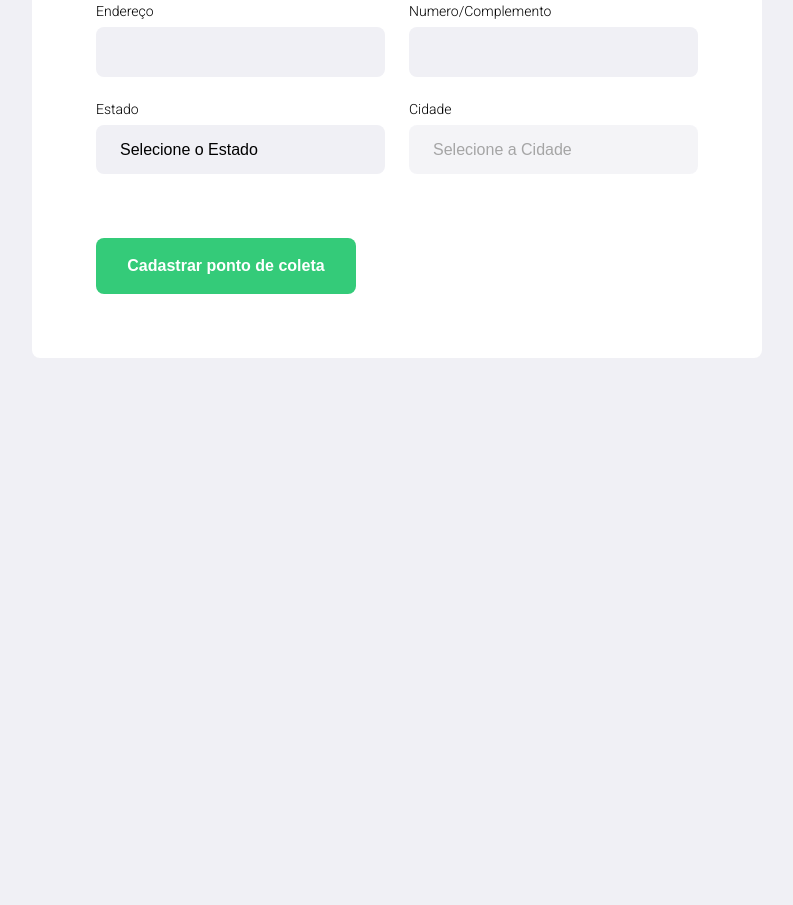
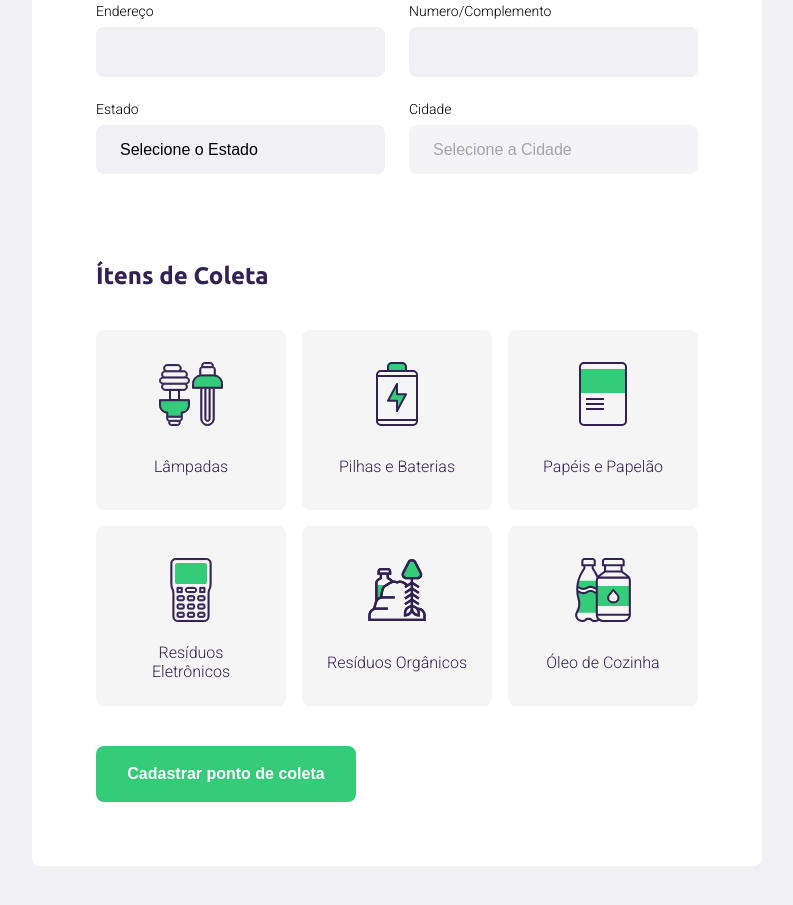
Before and after one commit to daniellybto/Next-Level-Week-1.0, a plain HTML site: page create-point.html in a window 1280 px wide. Shown: the part 505-1410 px from the top of the page, without its empty margins (243-1036 px from the left). Before the commit the page ends 943 px from the top, so only its background shows below. Drawn offline with Linux system fonts and the light colour scheme; no server answers.

Commit message:
Implementado e estilizada(css) toda parte de fieldset - 'Itens de Coleta', implementada também a lógica de captar os itens selecionada para ser enviado através do formulário

```diff
--- a/create-point.html
+++ b/create-point.html
@@ -68,6 +68,47 @@
 
         </fieldset>
 
+        <fieldset>
+          <legend>
+            <h2>Ítens de Coleta</h2>
+          </legend>
+
+          <div class="items-grid">
+            <li data-id="1">
+              <img src="/assets/lampadas.svg" alt="Lâmpadas">
+              <span>Lâmpadas</span>
+            </li>
+
+            <li data-id="2">
+              <img src="/assets/baterias.svg" alt="Pilhas e Baterias">
+              <span>Pilhas e Baterias</span>
+            </li>
+
+            <li data-id="3">
+              <img src="/assets/papeis-papelao.svg" alt="Papéis e Papelão">
+              <span>Papéis e Papelão</span>
+            </li>
+
+            <li data-id="4">
+              <img src="/assets/eletronicos.svg" alt="Resíduos Eletrônicos">
+              <span>Resíduos Eletrônicos</span>
+            </li>
+
+            <li data-id="5">
+              <img src="/assets/organicos.svg" alt="Resíduos Orgânicos">
+              <span>Resíduos Orgânicos</span>
+            </li>
+
+            <li data-id="6">
+              <img src="/assets/oleo.svg" alt="Óleo de Cozinha">
+              <span>Óleo de Cozinha</span>
+            </li>
+
+          </div>
+
+          <input type="hidden" name="items">
+
+        </fieldset>
 
         <button type="submit">Cadastrar ponto de coleta</button>
 
--- a/scripts/create-point.js
+++ b/scripts/create-point.js
@@ -39,3 +39,56 @@ function getCities(event){
 }
 
 document.querySelector("select[name = uf]").addEventListener("change",getCities);
+const valuesItens = [];
+//Ítens de Coleta:
+//pegar todos os <li>'s
+const itemsToCollect = document.querySelectorAll(".items-grid li");
+
+for( const item of itemsToCollect){
+  item.addEventListener("click", handleSelectedItem);
+}
+
+const collectedItens = document.querySelector("input[name=items");
+let selectedItems = [];
+
+function handleSelectedItem(event) {
+  const itemLi = event.target;
+
+  //pego os id através do data-id de cada <li>:
+  const itemId = itemLi.dataset.id;
+
+  //adicionar ou remover uma classe pelo javascript: >> usa-se a função "classList"
+  // as funcionalidades da "classList" podem ser: ".add", ".remove" ou "toggle"
+  //a  funcionalidade "toggle" permite adicionar ou removar a classe do elemento de forma automática,
+  //ou seja, caso a classe já exista, será então removida, se não existir será adicionada!
+  itemLi.classList.toggle("selected")
+
+  //VERIFICA SE EXISTEM ITENS SELECIONADOS...
+  // se SIM pegar os itens selecionados!
+  //caso o método 'findIndex' encontre o id do <li> selecionado ele então irá retornar qual o index do meu array
+  //que se encontra armazenado em meu array 'selectedItems', pois a partira do index eu poderei futuramente
+  //excluir o elemento do meu array!
+  const alreadySelected = selectedItems.findIndex( item => {
+    const itemFound = item == itemId; //isso irá retornar true ou false
+    return itemFound;
+  });
+
+  //se ja estiver selecionado,...
+  if(alreadySelected >= 0){
+    //... então tiro da seleção!
+    // esse método 'filter' irá filtrar o valor do array, ou seja, caso o retorno seja verdadeiro quer dizer
+    // que o item selecionado está no array, então ele irá 'filtrar' e não será adicionado a const 'filteredItems'
+    const filteredItems = selectedItems.filter(item => {
+      const itemIsDifferent = item != itemId;
+      return itemIsDifferent;
+    });
+
+    selectedItems = filteredItems;
+  } else{ //se NÃO estiver selecionado,...
+    // ... adicionar à seleção
+    selectedItems.push(itemId);
+  }
+
+  // atualizar o campo escondido com os itens selecionados
+  collectedItens.value = selectedItems;
+}
--- a/styles/create-point.css
+++ b/styles/create-point.css
@@ -92,8 +92,6 @@ form .field-group .field +.field{
   margin-left: 24px;
 }
 
-
-
 form button{
   width: 260px;
   height: 56px;
@@ -114,3 +112,46 @@ form button{
 form button:hover {
   background-color: var(--primary-color-hover);
 }
+
+.items-grid{
+  display: grid;
+  grid-template-columns: 1fr 1fr 1fr;
+  gap: 16px;
+}
+
+.items-grid li{
+  background-color: #f5f5f5;
+  list-style: none;
+
+  border: 2px solid f5f5f5;
+  border-radius: 8px;
+  height: 180px;
+  padding: 32px 24px 16px;
+
+  display: flex;
+  flex-direction: column;
+  align-items: center;
+  justify-content: space-between;
+  text-align: center;
+
+  cursor: pointer;
+}
+
+.items-grid li span {
+  margin-top: 12px;
+  display: flex;
+  flex: 1;
+  align-items: center;
+  color: var(--title-color);
+}
+
+.items-grid li.selected {
+  background-color: #e1faec;
+  border: 2px solid #34cb79;
+}
+
+/*evito que os campos de imagem e span sejam clicáveis! ou seja, evitar que o event:pointer não seja considerados nas imagens e nem no span*/
+.items-grid li img,
+.items-grid li span {
+  pointer-events: none;
+}
```
